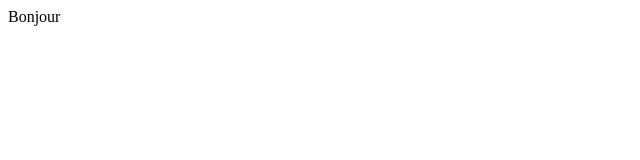
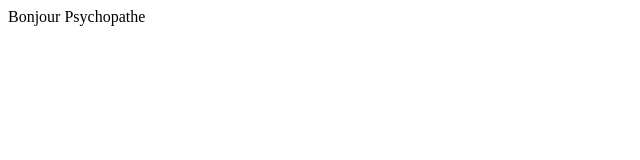
Before and after one commit to Danilouli/RpgJauges, a plain HTML site: page index.html in a window 1280 px wide. Shown: the whole page, without its empty margins (0-640 px from the left). Drawn offline with Linux system fonts and the light colour scheme.

Commit message:
j'ai fait n'importe quoi

```diff
--- a/index.html
+++ b/index.html
@@ -1,3 +1,3 @@
 <html>
-	Bonjour
+	Bonjour Psychopathe
 </html>
```
